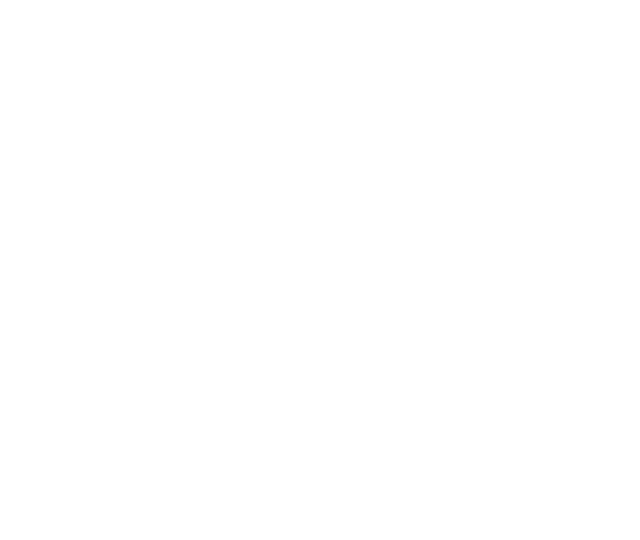
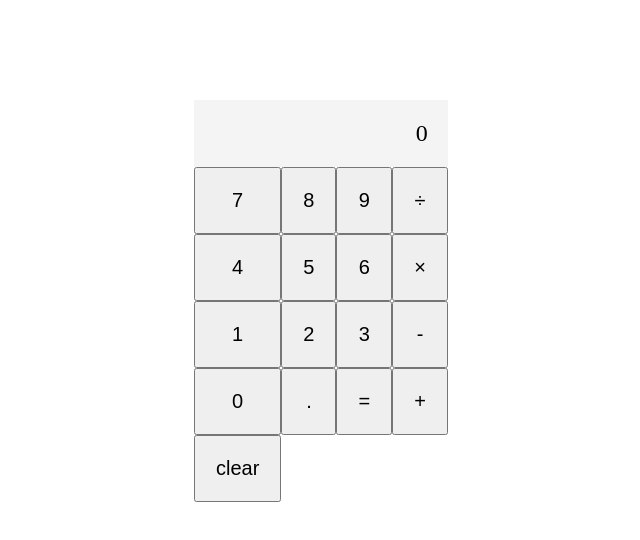
Before and after one commit to JPThrives/calculator, a plain HTML site: page index.html in a window 1280 px wide. Shown: the whole page, without its empty margins (346-986 px from the left). Drawn offline with Linux system fonts and the light colour scheme.

Commit message:
created a basic html and css page to visualize the buttons

```diff
--- a/index.html
+++ b/index.html
@@ -3,10 +3,30 @@
 <head>
     <meta charset="UTF-8">
     <meta name="viewport" content="width=device-width, initial-scale=1.0">
+    <link rel="stylesheet" href="style.css">
     <script src="script.js"></script>
     <title>calculator</title>
 </head>
 <body>
-
+        <div class="calculator">
+            <div id="display">0</div>
+            <button>7</button>
+            <button>8</button>
+            <button>9</button>
+            <button>÷</button>
+            <button>4</button>
+            <button>5</button>
+            <button>6</button>
+            <button>×</button>
+            <button>1</button>
+            <button>2</button>
+            <button>3</button>
+            <button>-</button>
+            <button>0</button>
+            <button>.</button>
+            <button>=</button>
+            <button>+</button>
+            <button>clear</button>
+        </div>
 </body>
 </html>
--- /dev/null
+++ b/style.css
@@ -0,0 +1,21 @@
+.calculator {
+    display: grid;
+    grid-template-columns: repeat(4, 1fr);
+    width: 200px;
+    margin: 100px auto;
+}
+
+button {
+    font-size: 20px;
+    padding: 20px;
+    border: 1 px solid #ccc;
+    cursor: pointer;
+}
+
+#display {
+    grid-column: span 4;
+    text-align: right;
+    padding: 20px;
+    background-color: #f4f4f4;
+    font-size: 24px;
+}
```
